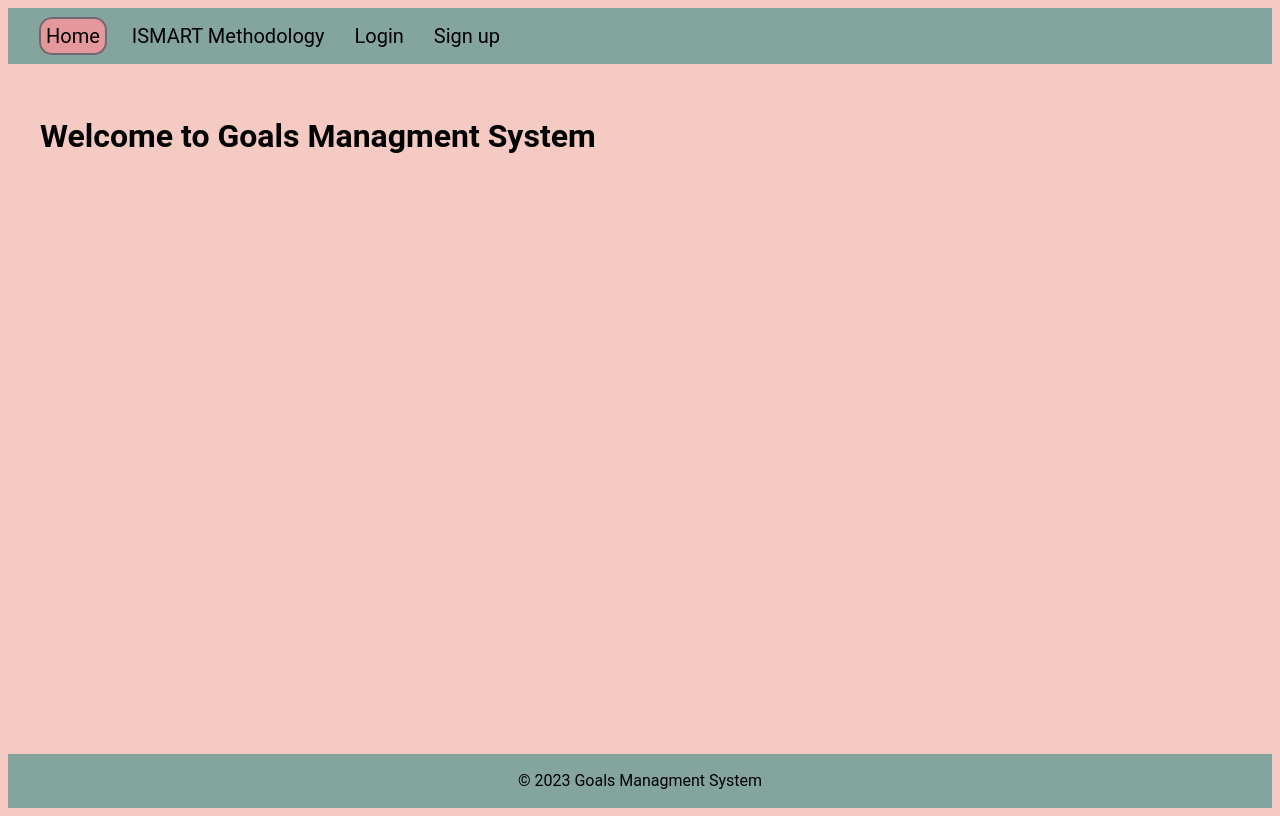
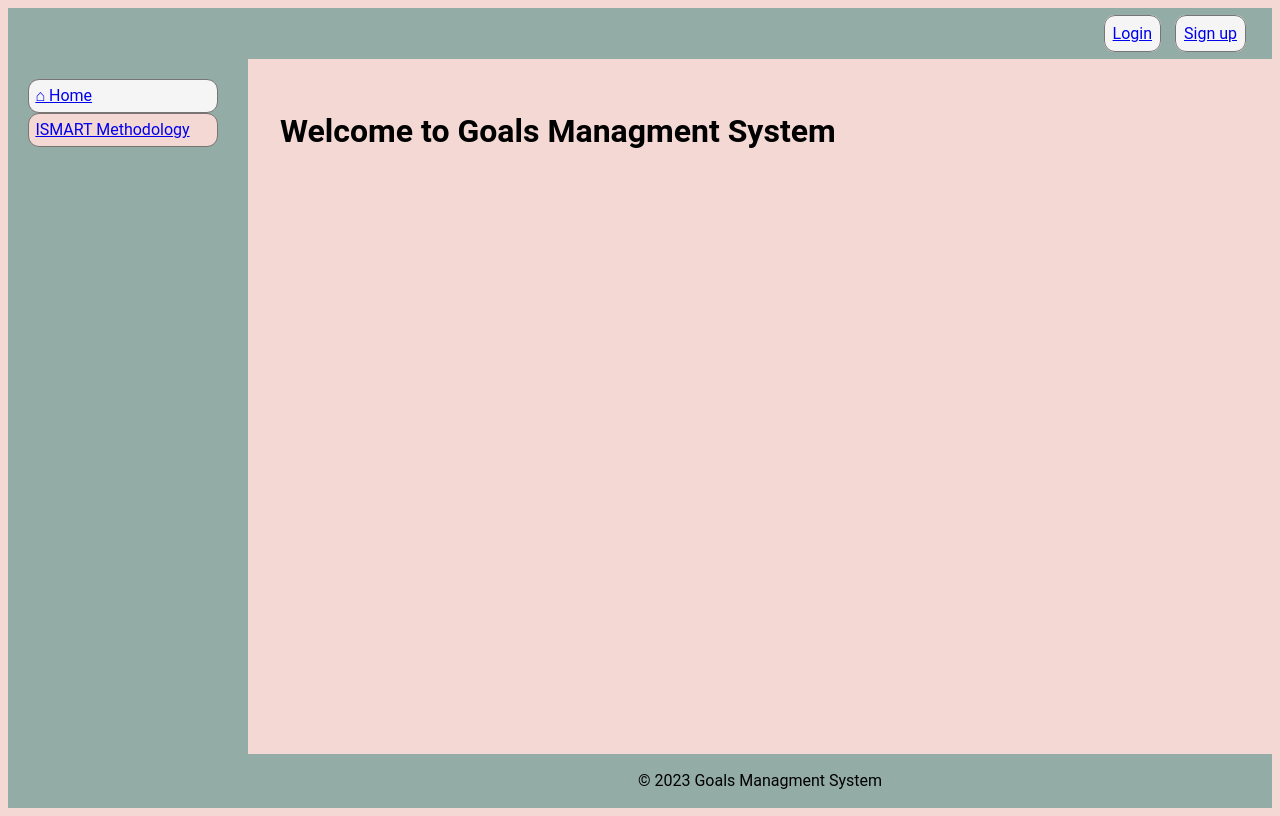
Before and after one commit to JurateKru/employee_recognition_platform, a Django app: page / in a window 1280 px wide. Run offline with Django 4.2, Linux system fonts and the light colour scheme; some libraries are stand-ins or nearby versions.

Commit message:
base design applied

```diff
--- a/employee_recognition_platform/goals_management/static/css/style.css
+++ b/employee_recognition_platform/goals_management/static/css/style.css
@@ -1,49 +1,82 @@
 body {
   font-family: 'Roboto', sans-serif;
   scroll-behavior: smooth;
-    background-color: #F5CAC3;
+  background-color: #f3d8d4;
   color: black;
   min-height: 100vh;
   display: flex;
   flex-direction: column;
-    grid-template-areas: repeat(auto-fill, minmax(100px, 1fr));
 }
 
-.button {
-    justify-items: right;
-    padding: 5px 5px 5px 5px;
-    color: inherit;
-    background-color: transparent;
-    text-decoration: none;
-    border-radius: 8px;
-    transition: all 0.3s ease;
-    margin-left: 15px;
-
+.top-bar {
+  background-color: #94aca6;
+  padding: 1rem;
+  display: flex;
+  justify-content: flex-end;
 }
 
-.top-header {
-    background-color: #84a59d ;
-    padding: 1rem;
-    font-size: 20px;
-    margin: 0rem;
-
+.login-buttons .button:hover,
+.login-buttons .button.active{
+  margin-right: 10px;
+  border: 1px solid rgb(122, 116, 116);
+  border-radius: 11px;
+  background-color: #f3d8d4;
+  padding: 0.5rem;
 }
 
-.top-header .button:hover,
-.top-header .button.active {
-    border: 2px solid #6D6875;
-    border-radius: 13px;
-    background-color: #E5989B;
+.login-buttons .button{
+  margin-right: 10px;
+  border: 1px solid rgb(122, 116, 116);
+  border-radius: 11px;
+  background-color: whitesmoke;
+  padding: 0.5rem;
+}
 
+.sidebar-buttons .button:hover,
+.sidebar-buttons .button.active {
+  border: 1px solid rgb(122, 116, 116);
+  border-radius: 11px;
+  background-color: whitesmoke;
+  padding: 0.4rem;
+  display: block;
+  margin-right: 10px;
 }
+
+.sidebar-buttons .button {
+  border: 1px solid rgb(122, 116, 116);
+  border-radius: 11px;
+  background-color: #f3d8d4;
+  padding: 0.4rem;
+  display: block;
+  margin-right: 10px;
+}
+.container {
+  display: flex;
+  flex: 1;
+}
+
+.sidebar {
+  background-color: #94aca6;
+  color: #fff;
+  width: 200px;
+  padding: 20px;
+  display: flex;
+  flex-direction: column;
+}
+
+.content {
+  flex: 1;
+  display: flex;
+  flex-direction: column;
+}
+
 main {
   margin: 2rem;
-    flex-grow: 1;
+  flex: 1;
 }
-footer{
-    margin-top: auto;
-    background-color: #84a59d;
+
+footer {
+  background-color: #94aca6;
   padding: 0.1rem;
   text-align: center;
 }
-/* color: #6D6875;  */
--- a/employee_recognition_platform/goals_management/templates/base.html
+++ b/employee_recognition_platform/goals_management/templates/base.html
@@ -9,30 +9,46 @@
     <script src="https://kit.fontawesome.com/a4117eb1fb.js" crossorigin="anonymous"></script>
 </head>
 <body>
-    <div class="top-header">
+    <div class="top-bar">
+        <div class="login-buttons">
+            {% if not user.is_authenticated %}
+                <a class="button" href="{% url 'login' %}">Login</a>
+                <a class="button" href="{% url 'signup' %}">Sign up</a>
+            {% else %}
+                <a class="button" href="/admin"><i class="fa-solid fa-user-tie"></i> {{ user.username }}</a>
+                <a class="button" href="{% url 'logout' %}">Logout</a>
+            {% endif %}
+        </div>
+    </div>
+
+    <div class="container">
+        <div class="sidebar">
+            <div class="sidebar-buttons">
                 {% if  not user.is_staff %}
-        <a {% if request.resolver_match.url_name == 'index' %}class="button active"{% else %}class="button"{% endif %} href="{% url 'index' %}">Home</a>
+                    <a {% if request.resolver_match.url_name == 'index' %}class="button active"{% else %}class="button"{% endif %} href="{% url 'index' %}"><span>&#8962; </span>Home</a>
                     <a {% if request.resolver_match.url_name == 'ismart' %}class="button active"{% else %}class="button"{% endif %} href="{% url 'ismart' %}">ISMART Methodology</a>
                 {% if user.is_authenticated %}
                 <a {% if request.resolver_match.url_name == 'goal_list' %}class="button active"{% else %}class="button"{% endif %} href="{% url 'goal_list' %}">Goals</a>
                 <a {% if request.resolver_match.url_name == 'review_list' %}class="button active"{% else %}class="button"{% endif %} href="{% url 'review_list' %}">Reviews</a>
-        <a class="button" href="/admin"><i class="fa-solid fa-user-tie"></i> {{ user.username }}</a>
+                    {% comment %} <a class="button" href="/admin"><i class="fa-solid fa-user-tie"></i> {{ user.username }}</a>
                     <a class="button" href="{% url 'logout' %}">Logout</a>
                 {% else %}
                     <a class="button" href="{% url 'login' %}">Login</a>
-        <a class="button" href="{% url 'signup' %}">Sign up</a>
+                    <a class="button" href="{% url 'signup' %}">Sign up</a> {% endcomment %}
                 {% endif %}
                 {% endif %}
                 {% if user.is_staff %}
-        <a {% if request.resolver_match.url_name == 'index' %}class="button active"{% else %}class="button"{% endif %} href="{% url 'index' %}">Home</a>
+                    <a {% if request.resolver_match.url_name == 'index' %}class="button active"{% else %}class="button"{% endif %} href="{% url 'index' %}"><span>&#8962; </span>Home</a>
                     <a {% if request.resolver_match.url_name == 'ismart' %}class="button active"{% else %}class="button"{% endif %} href="{% url 'ismart' %}">ISMART Methodology</a>
                     <a {% if request.resolver_match.url_name == 'goal_list' %}class="button active"{% else %}class="button"{% endif %} href="{% url 'goal_list' %}">Goals</a>
                     <a {% if request.resolver_match.url_name == 'employees_list' %}class="button active"{% else %}class="button"{% endif %} href="{% url 'employees_list' %}">Department Employees</a>
                     <a {% if request.resolver_match.url_name == 'department_reviews' %}class="button active"{% else %}class="button"{% endif %} href="{% url 'department_reviews' %}">Department Reviews</a>
-        <a class="button" href="/admin"><i class="fa-solid fa-user-tie"></i> {{ user.username }}</a>
-        <a class="button" href="{% url 'logout' %}">Logout</a>
+                    {% comment %} <a class="button" href="/admin"><i class="fa-solid fa-user-tie"></i> {{ user.username }}</a>
+                    <a class="button" href="{% url 'logout' %}">Logout</a> {% endcomment %}
                 {% endif %}
             </div>
+        </div>
+        <div class="content">
             <main>
                 {% if messages %}
                     {% for message in messages %}
@@ -42,7 +58,10 @@
                 {% block content %}
                 {% endblock content %}
             </main>
-
-    <footer><p>&copy; 2023 Goals Managment System</p></footer>
+            <footer>
+                <p>&copy; 2023 Goals Managment System</p>
+            </footer>
+        </div>
+    </div>
 </body>
 </html>
```
Also changed, not shown: employee_recognition_platform/goals_management/templates/test.html (deleted, +0 -205 lines). Lines whose indentation alone changed are shown as unchanged.
